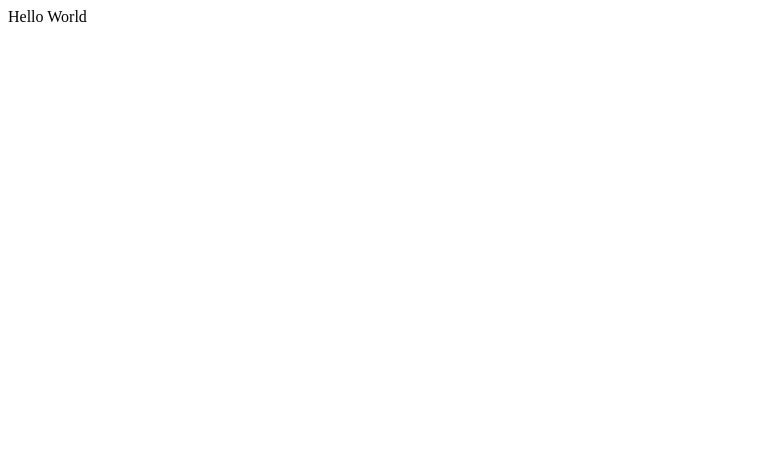
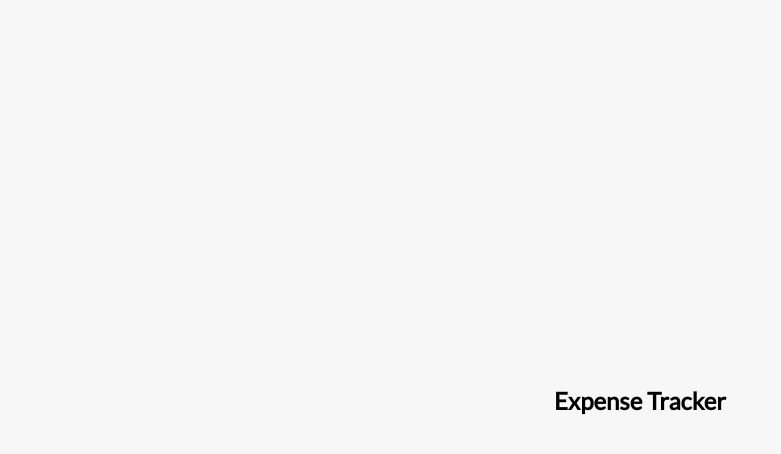
Before and after one commit to MelanieJindali/Cash-Track, a React (Create React App) app in the folder cash-track/: page / in a window 1280 px wide. Shown: the top 454 px of the page, without its empty margins (0-781 px from the left). Built offline with nearby package versions, Linux system fonts and the light colour scheme.

Commit message:
Adding Header component

```diff
--- a/cash-track/src/App.css
+++ b/cash-track/src/App.css
@@ -0,0 +1,20 @@
+@import url('https://fonts.googleapis.com/css?family=Lato&display=swap');
+
+:root {
+	--box-shadow: 0 1px 3px rgba(0, 0, 0, 0.12), 0 1px 2px rgba(0, 0, 0, 0.24);
+}
+
+* {
+	box-sizing: border-box;
+}
+
+body {
+	background-color: #f7f7f7;
+	display: flex;
+	flex-direction: column;
+	align-items: center;
+	justify-content: center;
+	min-height: 100vh;
+	margin: 0;
+	font-family: 'Lato', sans-serif;
+}
--- a/cash-track/src/App.js
+++ b/cash-track/src/App.js
@@ -1,7 +1,14 @@
 import React from 'react'
+import { Header } from './components/Header'
+
+import './App.css'
 
 function App() {
-	return <div className='App'>Hello World</div>
+	return (
+		<div className='App'>
+			<Header />
+		</div>
+	)
 }
 
 export default App
--- /dev/null
+++ b/cash-track/src/components/Header.js
@@ -0,0 +1,9 @@
+import React from 'react'
+
+export const Header = () => {
+  return (
+    <h2>
+      Expense Tracker
+    </h2>
+  )
+}
```
